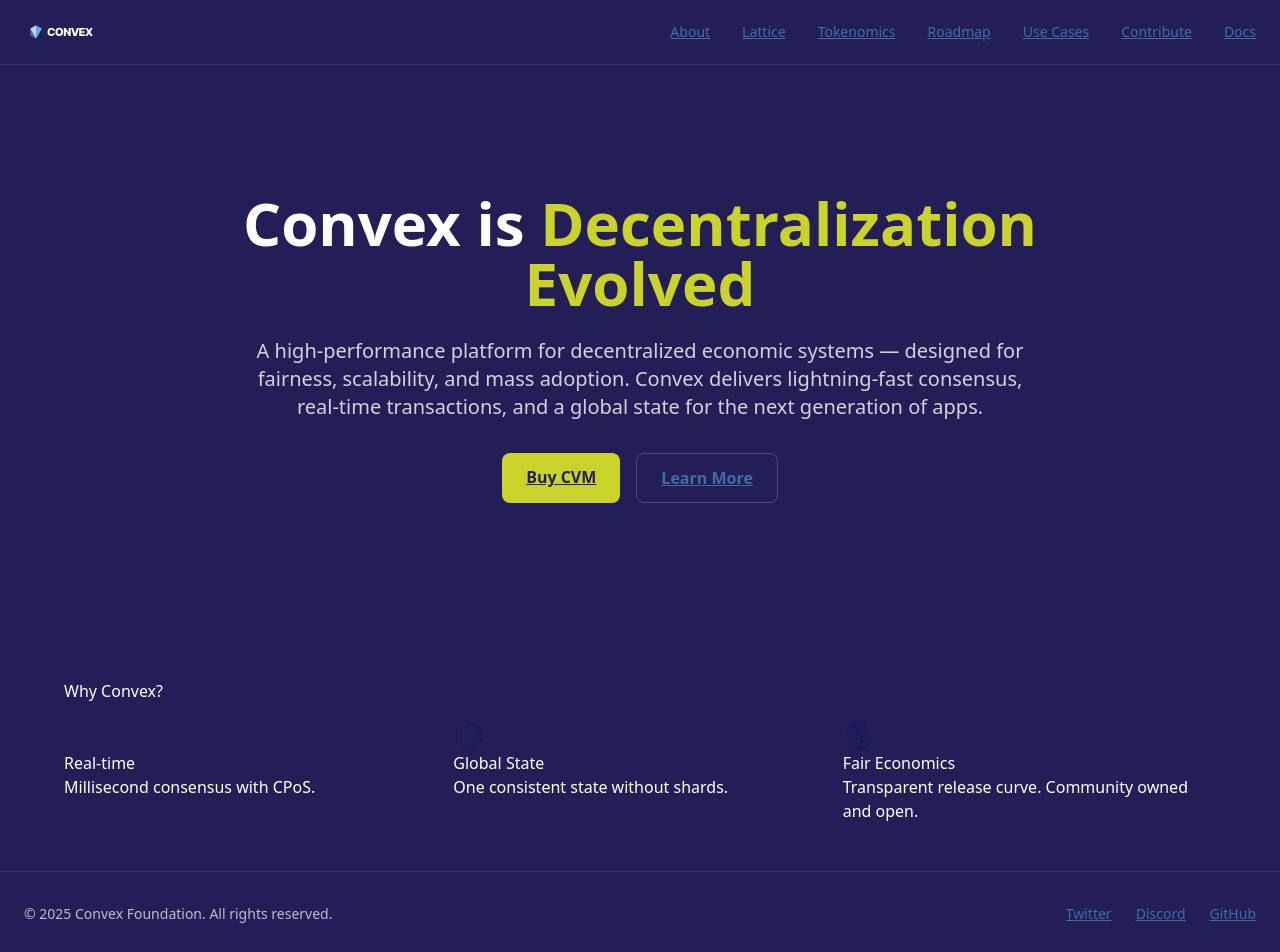
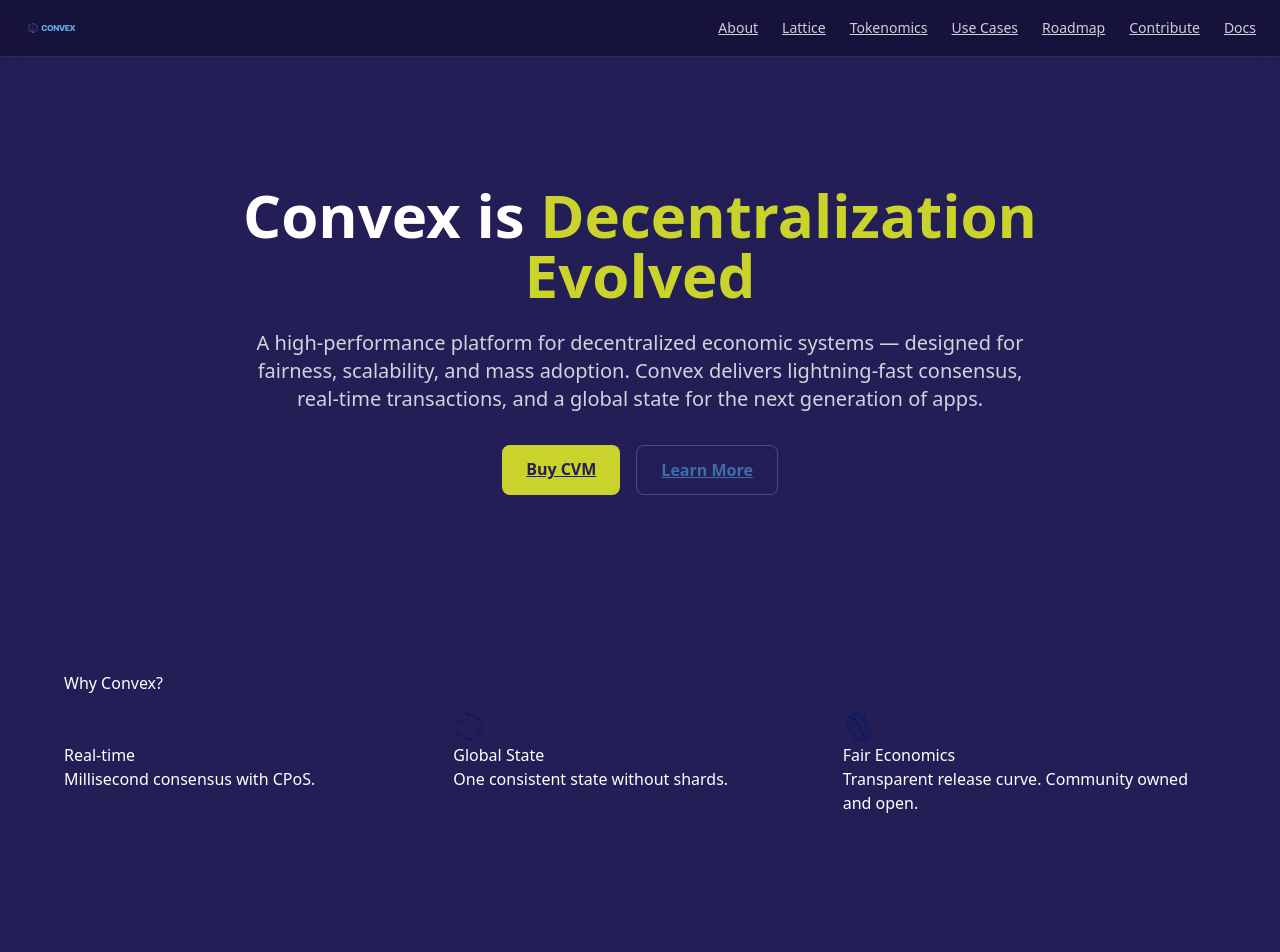
Before and after one commit to kopcho/CVX, a Next.js app: page / in a window 1280 px wide. Shown: the top 952 px of the page. Built offline with nearby package versions, Linux system fonts and the light colour scheme.

Commit message:
Update Layout.tsx

```diff
--- a/src/components/Layout.tsx
+++ b/src/components/Layout.tsx
@@ -1,53 +1,63 @@
+import Link from "next/link";
 import React from "react";
-import Head from "next/head";
+
+const nav = [
+  { href: "/about", label: "About" },
+  { href: "/lattice", label: "Lattice" },
+  { href: "/tokenomics", label: "Tokenomics" },
+  { href: "/use-cases", label: "Use Cases" },
+  { href: "/roadmap", label: "Roadmap" },
+  { href: "/contribute", label: "Contribute" },
+  { href: "/docs", label: "Docs", external: true, target: "_blank" }, // keep this less prominent in copy; ok in nav
+];
 
 export default function Layout({ children }: { children: React.ReactNode }) {
   return (
-    <div className="bg-[#231F56] text-white min-h-screen flex flex-col font-sans">
-      <Head>
-        <title>Convex – The Future of Decentralized Economics</title>
-        <meta
-          name="description"
-          content="Convex is a high-performance platform for building decentralized economic systems with fairness, speed, and scalability."
-        />
-      </Head>
+    <div className="min-h-screen bg-[#231F56] text-white">
+      {/* Header */}
+      <header className="sticky top-0 z-50 backdrop-blur-md bg-[#0e0b2b]/60 border-b border-white/10">
+        <div className="max-w-7xl mx-auto px-6 py-4 flex items-center justify-between">
+          <Link href="/" className="flex items-center gap-3">
+            <img
+              src="/brand/logo-284c-horizontal.svg"
+              alt="Convex"
+              className="h-6 w-auto"
+            />
+          </Link>
 
-      {/* Top Navigation */}
-      <header className="w-full border-b border-white/10">
-        <div className="max-w-7xl mx-auto px-6 py-4 flex items-center justify-between">
-          <a href="/" className="flex items-center space-x-2">
-            <img
-              src="/brand/logo-color-horizontal.svg"
-              alt="Convex Logo"
-              className="h-8 w-auto"
-            />
-          </a>
-          <nav className="hidden md:flex space-x-8 text-sm font-medium">
-            <a href="/about" className="hover:text-[#CAD22C] transition">About</a>
-            <a href="/lattice" className="hover:text-[#CAD22C] transition">Lattice</a>
-            <a href="/tokenomics" className="hover:text-[#CAD22C] transition">Tokenomics</a>
-            <a href="/roadmap" className="hover:text-[#CAD22C] transition">Roadmap</a>
-            <a href="/use-cases" className="hover:text-[#CAD22C] transition">Use Cases</a>
-            <a href="/contribute" className="hover:text-[#CAD22C] transition">Contribute</a>
-            <a href="https://docs.convex.world" target="_blank" rel="noreferrer" className="hover:text-[#CAD22C] transition">
-              Docs
-            </a>
+          <nav className="hidden md:flex items-center gap-6">
+            {nav.map((item) =>
+              item.external ? (
+                <a
+                  key={item.href}
+                  href="https://docs.convex.world"
+                  target="_blank"
+                  rel="noreferrer"
+                  className="text-sm text-white/80 hover:text-white transition-colors"
+                >
+                  {item.label}
+                </a>
+              ) : (
+                <Link
+                  key={item.href}
+                  href={item.href}
+                  className="text-sm text-white/80 hover:text-white transition-colors"
+                >
+                  {item.label}
+                </Link>
+              )
+            )}
           </nav>
         </div>
       </header>
 
-      {/* Content */}
-      <main className="flex-grow">{children}</main>
+      {/* Page */}
+      <main>{children}</main>
 
       {/* Footer */}
-      <footer className="border-t border-white/10">
-        <div className="max-w-7xl mx-auto px-6 py-8 text-sm text-white/70 flex flex-col md:flex-row justify-between items-center space-y-4 md:space-y-0">
-          <span>© {new Date().getFullYear()} Convex Foundation. All rights reserved.</span>
-          <div className="flex space-x-6">
-            <a href="https://x.com/convex" target="_blank" rel="noreferrer" className="hover:text-[#CAD22C]">Twitter</a>
-            <a href="https://discord.gg/convex" target="_blank" rel="noreferrer" className="hover:text-[#CAD22C]">Discord</a>
-            <a href="https://github.com/convex-dev" target="_blank" rel="noreferrer" className="hover:text-[#CAD22C]">GitHub</a>
-          </div>
+      <footer className="mt-24 border-t border-white/10">
+        <div className="max-w-7xl mx-auto px-6 py-10 text-sm text-white/60">
+          © {new Date().getFullYear()} Convex Foundation. Open-source, community-driven.
         </div>
       </footer>
     </div>
```
